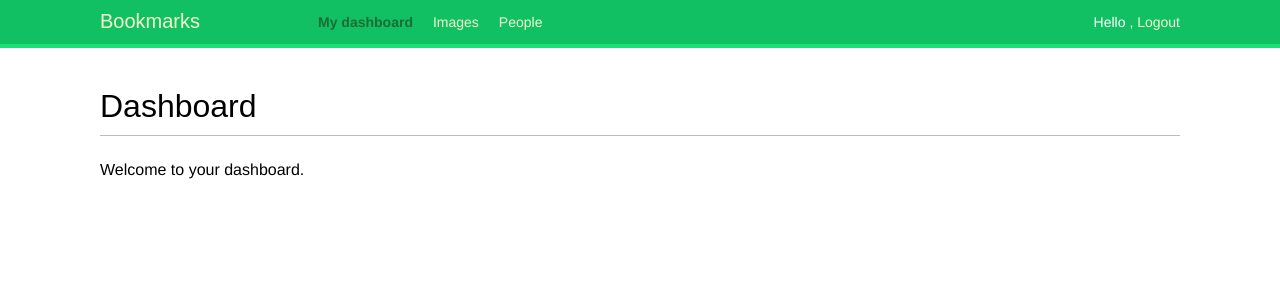
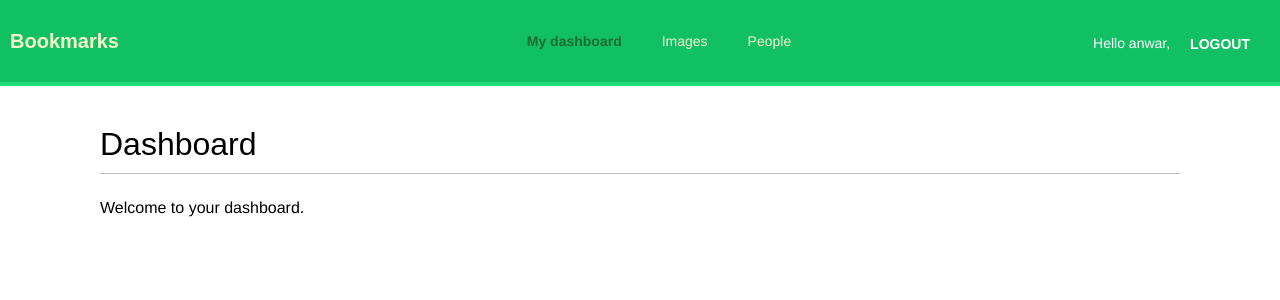
Before and after one commit to MuhammadAnwarBadat/Social-Website, a Django app: page /account/ in a window 1280 px wide. Shown: the top 300 px of the page. Run offline with Django 5.2, Linux system fonts and the light colour scheme; a user stored in the database is signed in; some web fonts are replaced.

Commit message:
Successfully created dashboard with login and logout functionality

```diff
--- a/account/static/css/base.css
+++ b/account/static/css/base.css
@@ -275,3 +275,51 @@ img.user-detail {
     font-style:italic;
     color:#ccc;
 }
+
+#header {
+    display: flex;
+    align-items: center;
+    justify-content: space-between;
+    padding: 10px;
+    background-color: #12c064; /* Adjust background color as needed */
+}
+
+.logo {
+    font-size: 24px;
+    font-weight: bold;
+}
+
+.menu {
+    display: flex;
+    list-style: none;
+    margin: 0;
+    padding: 0;
+}
+
+.menu li {
+    margin-right: 20px;
+}
+
+.menu li a {
+    text-decoration: none;
+    color: #007bff; /* Adjust color as needed */
+}
+
+.menu li.selected a {
+    font-weight: bold;
+    color: #0056b3; /* Adjust color as needed */
+}
+
+.user {
+    display: flex;
+    align-items: center;
+}
+
+.user form {
+    margin: 0;
+    padding: 0;
+}
+
+.logout-button:hover {
+    color: #0056b3; /* Adjust color as needed */
+}
--- a/account/templates/account/login.html
+++ b/account/templates/account/login.html
@@ -8,8 +8,8 @@
     <h1>Log-in</h1>
     <p>Please, use the following form to log in:</p>
     <form action="." method="post">
+        {{ form.as_p }}
         {% csrf_token %}
-        {{ form.as_p }}
         <p><input type="submit" value="Log-in"></p>
     </form>
 {% endblock %}
--- a/account/templates/base.html
+++ b/account/templates/base.html
@@ -9,6 +9,36 @@
     <link href="{% static 'css/base.css' %}" rel="stylesheet">
 </head>
 <body>
+    {% comment %} <div id="header">
+        <span class="logo">Bookmarks</span>
+
+        {% if request.user.is_authenticated %}
+            <ul class="menu">
+                <li {% if section == "dashboard" %}class="selected"{% endif %}>
+                    <a href="{% url 'dashboard' %}">My dashboard</a>
+                </li>
+                <li {% if section == "images" %}class="selected"{% endif %}>
+                    <a href="#">Images</a>
+                </li>
+                <li {% if section == "people" %}class="selected"{% endif %}>
+                    <a href="#">People</a>
+                </li>
+            </ul>
+        {% endif %}
+
+        <span class="user">
+            {% if request.user.is_authenticated %}
+                Hello {{ request.user.first_name|default:request.user.username }},
+                <form action="{% url 'logout' %}" method="post">
+                    {% csrf_token %}
+                    <input type="submit" value="Logout">
+                </form>
+            {% else %}
+                <a href="{% url 'login' %}">Log-in</a>
+            {% endif %}
+        </span>
+    </div> {% endcomment %}
+
     <div id="header">
         <span class="logo">Bookmarks</span>
 
@@ -28,12 +58,16 @@
 
         <span class="user">
             {% if request.user.is_authenticated %}
-                Hello {{ request.user.first_name }},
-                <a href="{% url 'logout' %}">Logout</a>
+                Hello {{ request.user.first_name|default:request.user.username }},
+                <form action="{% url 'logout' %}" method="post" style="display:inline; padding-top: 12px;">
+                    {% csrf_token %}
+                    <input type="submit" value="Logout" style="cursor: pointer;">
+                </form>
             {% else %}
                 <a href="{% url 'login' %}">Log-in</a>
             {% endif %}
         </span>
+
     </div>
 
     <div id="content">
--- a/bookmarks/settings.py
+++ b/bookmarks/settings.py
@@ -36,13 +36,13 @@ ALLOWED_HOSTS = []
 # Application definition
 
 INSTALLED_APPS = [
+    "account",
     "django.contrib.admin",
     "django.contrib.auth",
     "django.contrib.contenttypes",
     "django.contrib.sessions",
     "django.contrib.messages",
     "django.contrib.staticfiles",
-    "account",
 ]
 
 MIDDLEWARE = [
```
Also changed, not shown: account/templates/registration/logged_out.html (+6 -7 lines), db.sqlite3.
